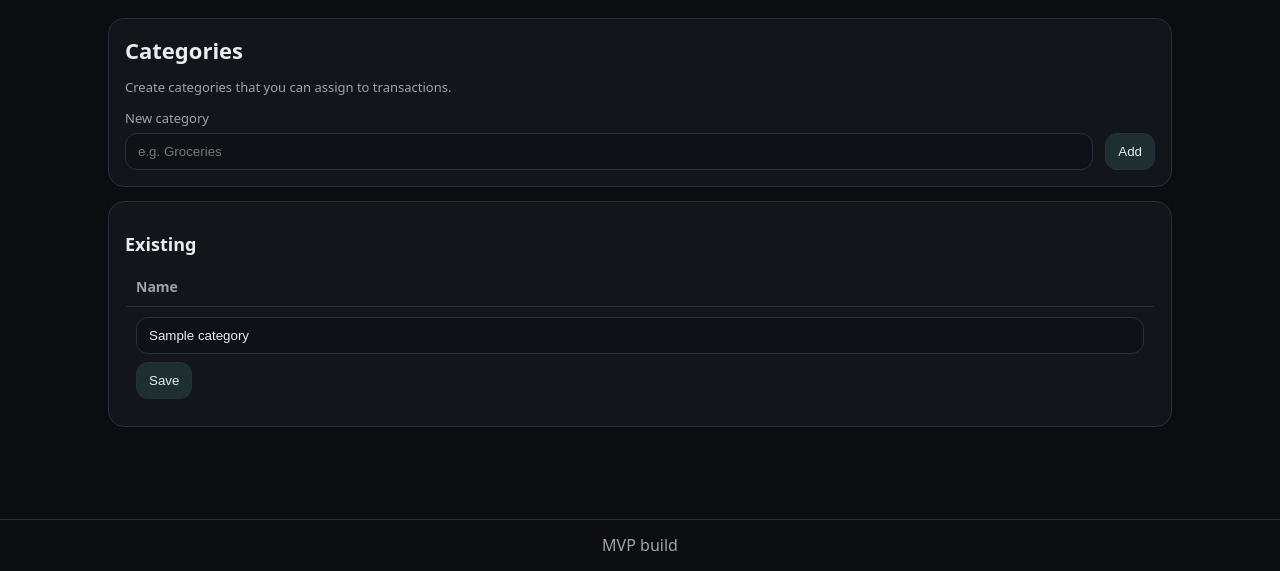
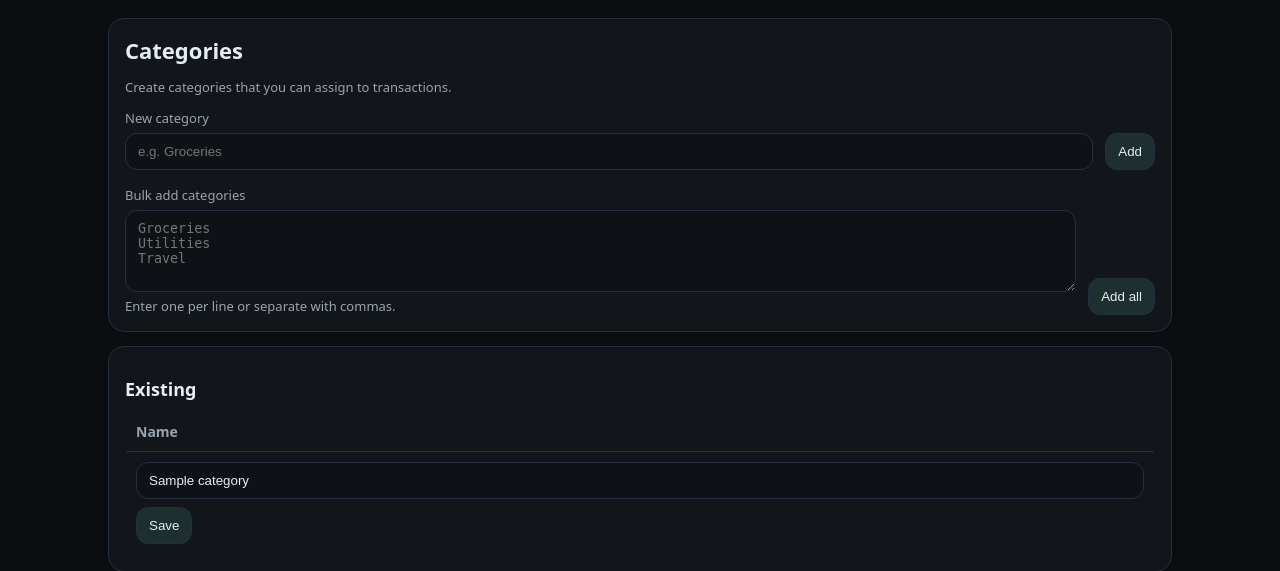
Before and after one commit to Luitdesign/mini-uiltje, a PHP site: page /categories.php in a window 1280 px wide. Shown: the part 112-683 px from the top of the page. Run offline with PHP 8.4, Linux system fonts and the light colour scheme; the visitor is signed in with stand-in values (Sample User, id 1); tables that the repository leaves empty hold one stand-in row (values such as "Sample post").

Commit message:
Add bulk category creation

```diff
--- a/app/transactions_repo.php
+++ b/app/transactions_repo.php
@@ -49,6 +49,35 @@ function repo_create_category(PDO $db, string $name): ?int {
         $row = $stmt->fetch();
         return $row ? (int)$row['id'] : null;
     }
+}
+
+function repo_bulk_create_categories(PDO $db, array $names): array {
+    $createdIds = [];
+    $skipped = 0;
+    if ($names === []) return ['created_ids' => $createdIds, 'skipped' => $skipped];
+
+    $db->beginTransaction();
+    try {
+        foreach ($names as $name) {
+            $cleanName = trim((string)$name);
+            if ($cleanName === '') {
+                $skipped++;
+                continue;
+            }
+            $id = repo_create_category($db, $cleanName);
+            if ($id) {
+                $createdIds[] = $id;
+            } else {
+                $skipped++;
+            }
+        }
+        $db->commit();
+    } catch (Throwable $e) {
+        $db->rollBack();
+        throw $e;
+    }
+
+    return ['created_ids' => $createdIds, 'skipped' => $skipped];
 }
 
 function repo_update_category(PDO $db, int $categoryId, string $name): void {
--- a/public/categories.php
+++ b/public/categories.php
@@ -9,6 +9,10 @@ if (isset($_GET['saved'])) {
     $saved = (string)$_GET['saved'];
     if ($saved === 'added') {
         $info = 'Category added.';
+    } elseif ($saved === 'bulk') {
+        $addedCount = (int)($_GET['added'] ?? 0);
+        $skippedCount = (int)($_GET['skipped'] ?? 0);
+        $info = sprintf('Added %d categories. Skipped %d.', $addedCount, $skippedCount);
     } elseif ($saved === 'updated') {
         $info = 'Category updated.';
     } else {
@@ -27,6 +31,22 @@ if ($_SERVER['REQUEST_METHOD'] === 'POST') {
             redirect('/categories.php?saved=updated');
         } catch (Throwable $e) {
             $error = $e->getMessage();
+        }
+    } elseif ($action === 'bulk_add') {
+        $bulk = (string)($_POST['bulk_names'] ?? '');
+        $names = preg_split('/[\r\n,]+/', $bulk) ?: [];
+        $names = array_values(array_filter($names, static fn(string $value): bool => trim($value) !== ''));
+        if ($names === []) {
+            $error = 'Please enter at least one category name.';
+        } else {
+            try {
+                $result = repo_bulk_create_categories($db, $names);
+                $addedCount = count($result['created_ids']);
+                $skippedCount = (int)$result['skipped'];
+                redirect('/categories.php?saved=bulk&added=' . $addedCount . '&skipped=' . $skippedCount);
+            } catch (Throwable $e) {
+                $error = $e->getMessage();
+            }
         }
     } else {
         $name = trim((string)($_POST['name'] ?? ''));
@@ -74,6 +94,19 @@ render_header('Categories', 'categories');
       <button class="btn" type="submit">Add</button>
     </div>
   </form>
+
+  <form method="post" action="/categories.php" class="row" style="align-items:flex-end; margin-top: 16px;">
+    <input type="hidden" name="csrf_token" value="<?= h(csrf_token($config)) ?>">
+    <input type="hidden" name="action" value="bulk_add">
+    <div style="flex: 1; min-width: 260px;">
+      <label>Bulk add categories</label>
+      <textarea class="input" name="bulk_names" rows="4" placeholder="Groceries&#10;Utilities&#10;Travel"></textarea>
+      <div class="small">Enter one per line or separate with commas.</div>
+    </div>
+    <div>
+      <button class="btn" type="submit">Add all</button>
+    </div>
+  </form>
 </div>
 
 <div class="card">
```
